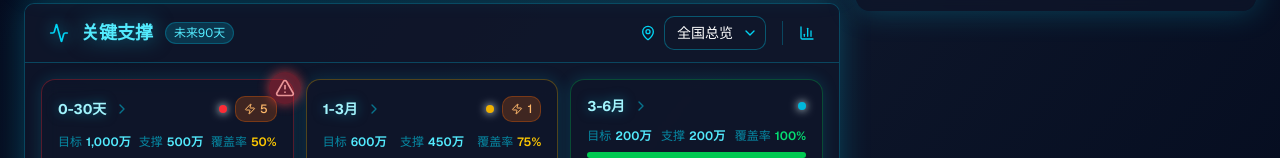
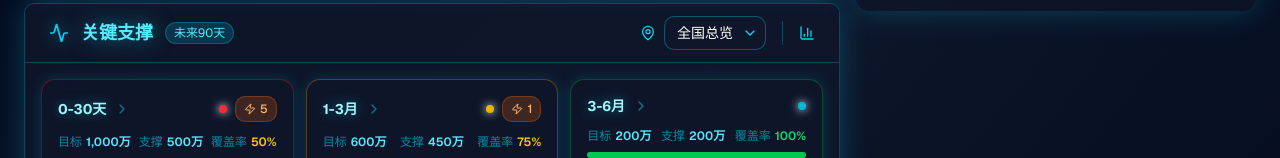
Before and after one commit to navylee1990/coze_jsc, a Next.js app: page /gm in a window 1280 px wide. Shown: the part 642-800 px from the top of the page. Built offline with nearby package versions, Linux system fonts and the light colour scheme.

Commit message:
fix: 删除关键支撑卡片右上角的提醒角标

```diff
--- a/src/components/FutureSupportAdequacyPanel.tsx
+++ b/src/components/FutureSupportAdequacyPanel.tsx
@@ -1732,21 +1732,6 @@ export default function FutureSupportAdequacyPanel({
                   setIsDrillDownOpen(true);
                 }}
               >
-                {/* 需新开发提醒角标 */}
-                {newDevNeeded > 0 && (
-                  <div className={cn(
-                    'absolute -top-2 -right-2 z-30 rounded-full p-1.5 animate-pulse',
-                    theme === 'dashboard'
-                      ? 'bg-red-500/40 shadow-[0_0_12px_rgba(239,68,68,0.8)]'
-                      : 'bg-red-500/30 shadow-lg'
-                  )}>
-                    <AlertTriangle className={cn(
-                      'w-5 h-5',
-                      theme === 'dashboard' ? 'text-red-300' : 'text-red-600'
-                    )} />
-                  </div>
-                )}
-
                 {/* 时间段标签 */}
                 <div className="flex items-center justify-between mb-3">
                   <div className="flex items-center gap-2">
```
